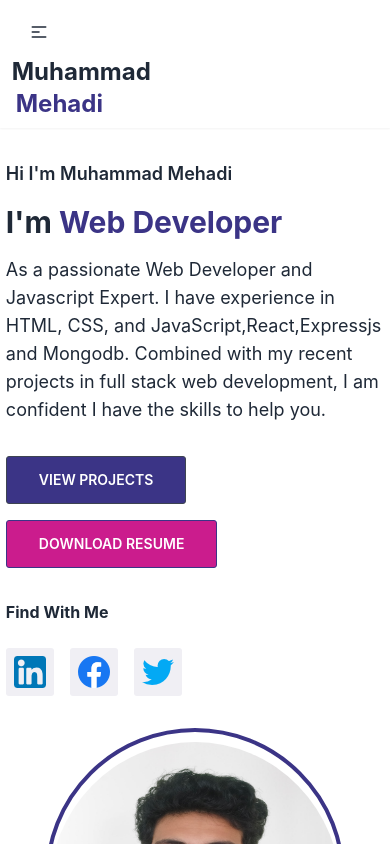
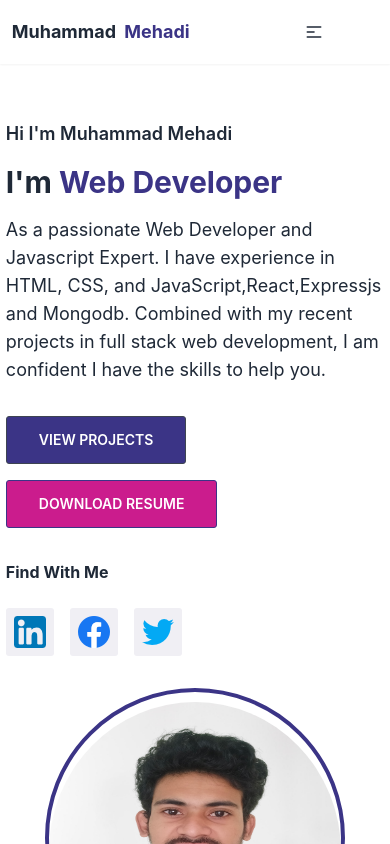
Before and after one commit to Programmer-Mehadi/PersonalPortfolio, a React (Create React App) app: page / in a window 390 px wide. Shown: the top 844 px of the page. Built offline with nearby package versions, Linux system fonts and the light colour scheme.

Commit message:
final for this day.

```diff
--- a/src/Shared/Navbar/Navbar.js
+++ b/src/Shared/Navbar/Navbar.js
@@ -10,23 +10,25 @@ const Navbar = () => {
     return (
         <div>
             <div className="navbar bg-base-100 shadow-sm">
-                <div className=' max-w-[1440px] w-[98%] mx-auto'>
-                    <div className="navbar-start ">
-                        <div className="dropdown">
-                            <label tabIndex={0} className="btn btn-ghost lg:hidden">
-                                <svg xmlns="http://www.w3.org/2000/svg" className="h-5 w-5" fill="none" viewBox="0 0 24 24" stroke="currentColor"><path strokeLinecap="round" strokeLinejoin="round" strokeWidth="2" d="M4 6h16M4 12h8m-8 6h16" /></svg>
-                            </label>
-                            <ul tabIndex={0} className="menu menu-compact dropdown-content mt-3 p-2 shadow bg-base-100 rounded-box w-52 text-lg font-semibold">
-                                {liList}
-
-                            </ul>
-                        </div>
-                        <a className=" font-bold ml-0 pl-0  normal-case text-2xl">Muhammad <span className='ml-1 text-[#3B3486]'>Mehadi</span></a>
+                <div className=' max-w-[1440px] w-[98%] mx-auto '>
+                    <div className="navbar-start flex-auto">
+                        <a className=" font-bold ml-0 pl-0  normal-case text-lg md:text-2xl">Muhammad <span className='ml-1 text-[#3B3486]'>Mehadi</span></a>
                     </div>
                     <div className="navbar-end hidden lg:flex">
                         <ul className="menu menu-horizontal px-1 text-lg font-semibold">
                             {liList}
                         </ul>
+                    </div>
+                    <div className='navbar-end flex-1 w-fit'>
+                        <div className="dropdown ">
+                            <label tabIndex={0} className="w-fit   btn btn-ghost lg:hidden">
+                                <svg xmlns="http://www.w3.org/2000/svg" className="h-5 w-5" fill="none" viewBox="0 0 24 24" stroke="currentColor"><path strokeLinecap="round" strokeLinejoin="round" strokeWidth="2" d="M4 6h16M4 12h8m-8 6h16" /></svg>
+                            </label>
+                            <ul tabIndex={0} className="menu menu-compact dropdown-content mt-3 p-2 shadow bg-base-100 rounded-box w-52 text-lg font-semibold ml-[-200px]">
+                                {liList}
+
+                            </ul>
+                        </div>
                     </div>
                 </div>
             </div>
--- a/src/pages/Home/HomeSection/HomeSection.js
+++ b/src/pages/Home/HomeSection/HomeSection.js
@@ -6,7 +6,7 @@ import twitter from '../../../assets/twitter.png';
 
 const HomeSection = () => {
     return (
-        <div id='home' className='min-h-[600px] flex justify-center items-center py-8 lg:py-0' >
+        <div id='home' className='min-h-[600px] flex justify-center items-center py-14 lg:py-0' >
             <div className='grid grid-cols-1 md:grid-cols-2 gap-8  max-w-[1440px] w-[97%] mx-auto '>
                 <div>
                     <h4 className='text-lg font-semibold'>Hi I'm Muhammad Mehadi</h4>
```
